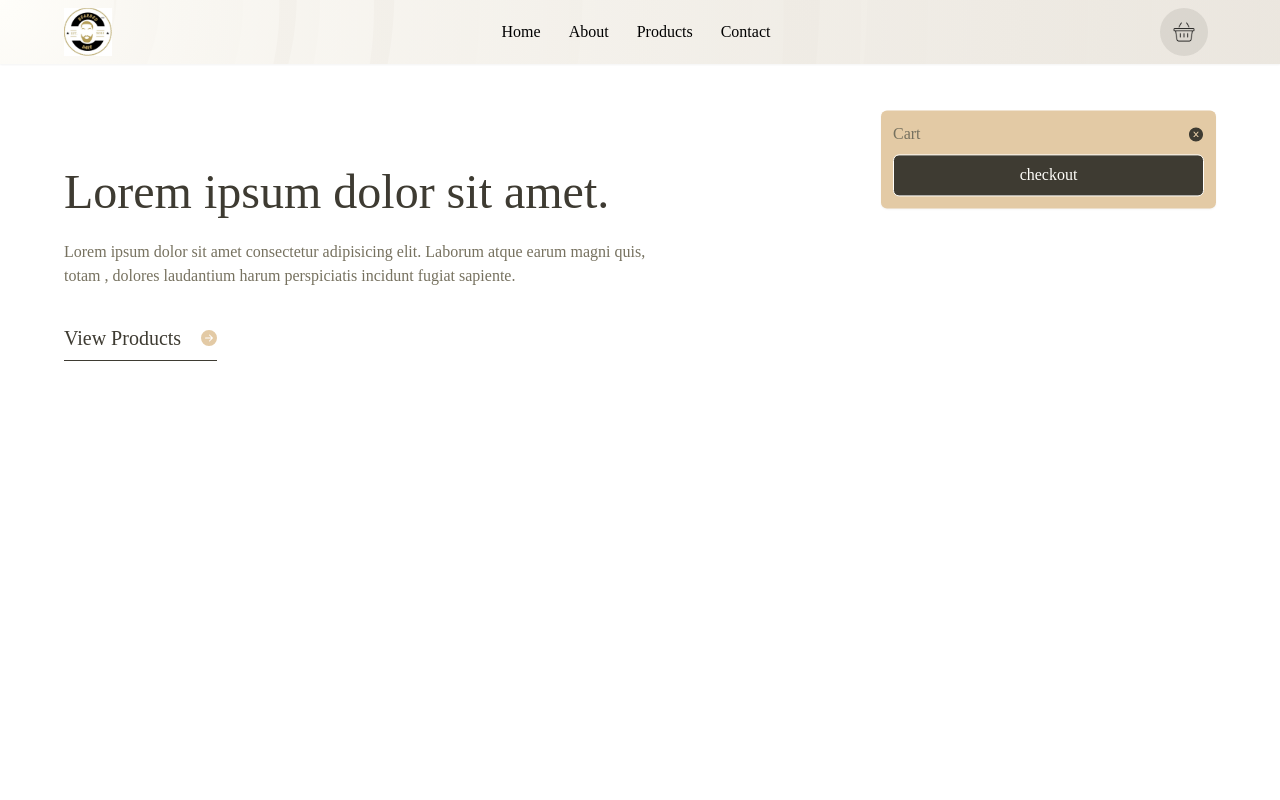
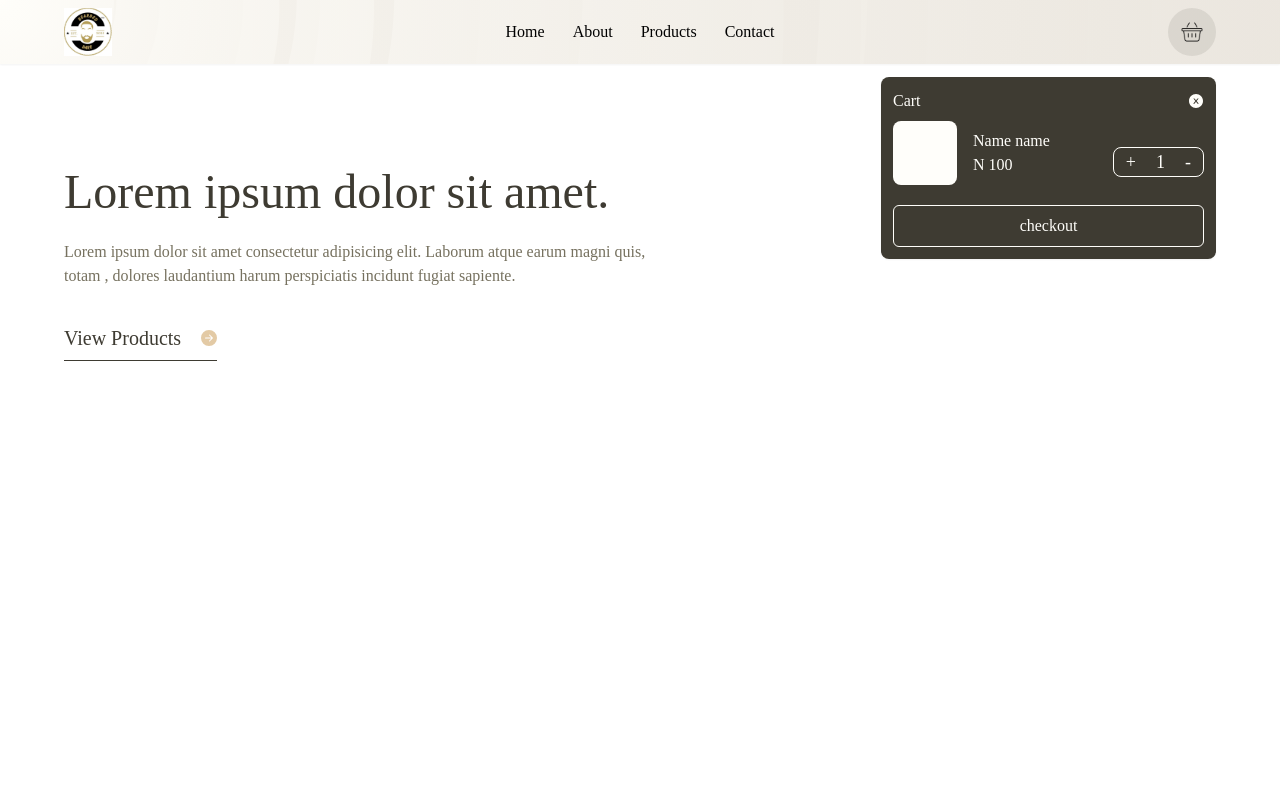
Before and after one commit to Aheedjo/bearded-dare, a Next.js app: page / in a window 1280 px wide. Both pictures are taken after a click on the element 1184 px from the left and 32 px from the top of the page. Shown: the top 800 px of the page. Built offline with nearby package versions, Linux system fonts and the light colour scheme; a web font is replaced by a local one.

Commit message:
Cart products updated

```diff
--- a/src/components/cart-product/CartProduct.jsx
+++ b/src/components/cart-product/CartProduct.jsx
@@ -0,0 +1,23 @@
+import { useGlobalContext } from "../../context/context";
+import styles from "./CartProduct.module.scss";
+
+const CartProduct = () => {
+    return (
+        <div className={styles.cartProduct}>
+            <div className={styles.image}></div>
+            <div>
+                <div>
+                    <p className={styles.name}>Name name</p>
+                    <p className={styles.price}>N 100</p>
+                </div>
+                <div className={styles.quantityCont}>
+                    <span>+</span>
+                    <span>1</span>
+                    <span>-</span>
+                </div>
+            </div>
+        </div>
+    );
+};
+
+export default CartProduct;
--- a/src/components/cart-product/CartProduct.module.scss
+++ b/src/components/cart-product/CartProduct.module.scss
@@ -0,0 +1,23 @@
+.cartProduct {
+    @apply grid grid-cols-[auto_1fr] items-center gap-4 w-full mb-3;
+
+    >div {
+        @apply flex items-end justify-between w-full;
+    }
+
+    .image {
+        @apply w-16 h-16 bg-Secondary rounded-lg;
+    }
+
+    .name, .price {
+        @apply text-base text-Secondary;
+    }
+
+    span:not(:nth-of-type(2)) {
+        @apply cursor-pointer;
+    }
+
+    .quantityCont {
+        @apply px-3 rounded-lg border border-solid border-Secondary flex items-center gap-5 text-Secondary text-lg mt-4;
+    }
+}
--- a/src/components/cart/Cart.jsx
+++ b/src/components/cart/Cart.jsx
@@ -1,5 +1,6 @@
 import { useGlobalContext } from "../../context/context";
 import { AiFillCloseCircle } from "react-icons/ai";
+import CartProduct from "../cart-product/CartProduct";
 import Image from "next/image";
 import Link from "next/link";
 import cart from "../../assets/cart.svg";
@@ -19,11 +20,14 @@ const Cart = () => {
                     <p>Cart</p>
                     <AiFillCloseCircle className={styles.close} onClick={toggleCart} />
                 </div>
+                    <div className="cartProducts">
+                        <CartProduct />
+                    </div>
                 <Link href="/Checkout" onClick={closeCart}>
                     <Button text="checkout" width="full"></Button>
                 </Link>
             </div>
-            <div className={showCart ?? styles.backdrop} onClick={closeCart}></div>
+            { showCart && <div className={styles.backdrop} onClick={closeCart}></div> }
         </>
     );
 };
--- a/src/components/cart/Cart.module.scss
+++ b/src/components/cart/Cart.module.scss
@@ -3,13 +3,17 @@
 }
 
 .cartCont {
-    @apply hidden absolute right-[5%] translate-y-[130%] bg-Primary w-[90%] max-w-[335px] p-3 rounded-md z-20 shadow-sm;
+    @apply hidden absolute right-[5%] top-[120%] bg-Headers w-[90%] max-w-[335px] p-3 rounded-lg z-20 shadow-sm;
 
     .header {
-        @apply flex items-center justify-between;
+        @apply flex items-center justify-between mb-2;
+
+        p {
+            @apply text-Secondary;
+        }
 
         .close {
-            @apply cursor-pointer text-Headers;
+            @apply cursor-pointer text-Secondary;
         }
     }
 }
```
